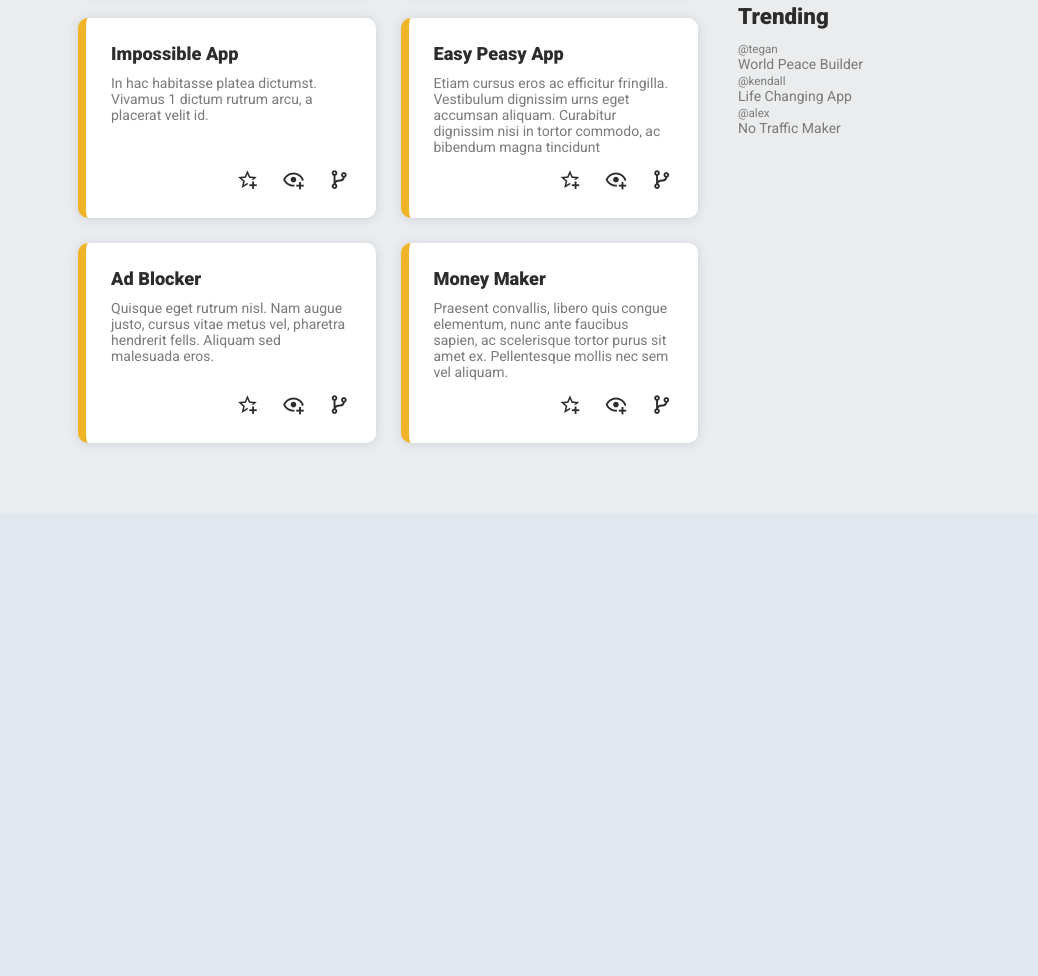
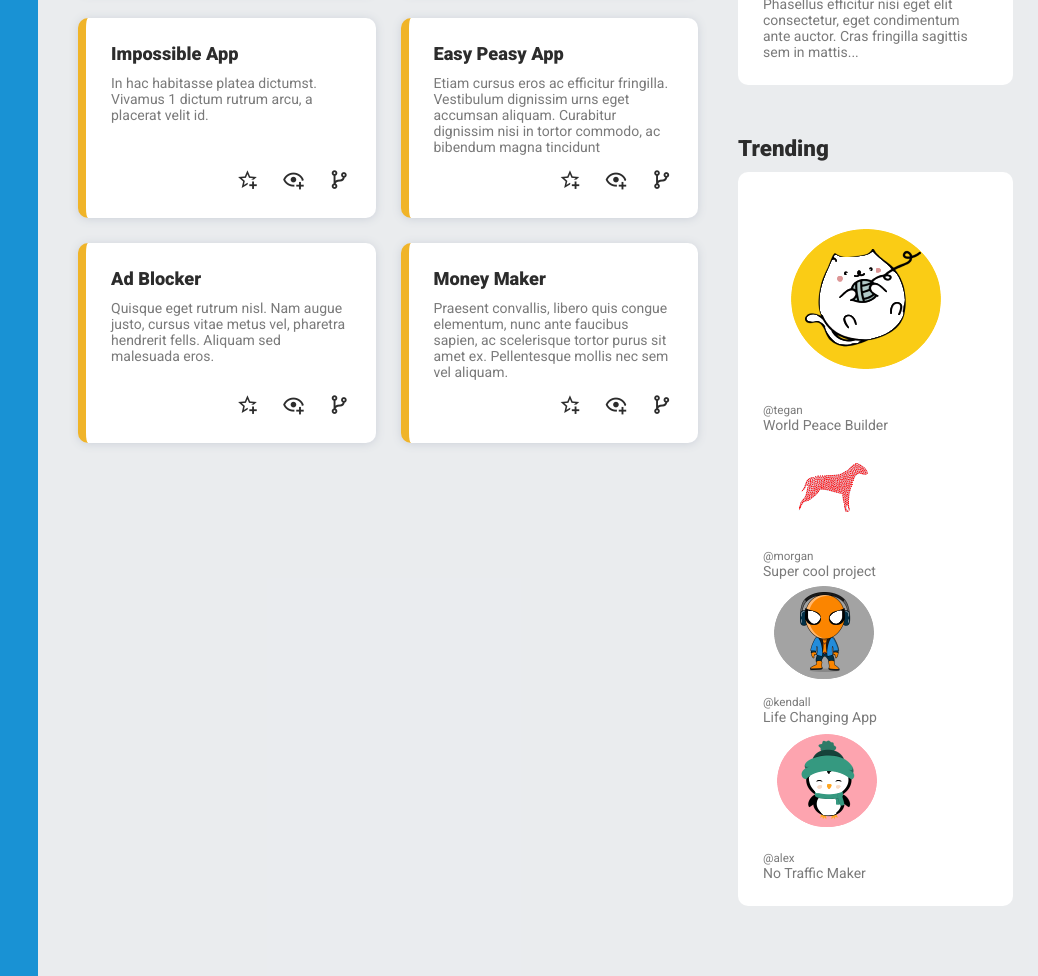
Before and after one commit to NdekoCode/dashbord-intergration, a plain HTML site: page index.html in a window 1280 px wide. Shown: the part 439-1415 px from the top of the page, without its empty margins (242-1280 px from the left). Before the commit the page ends 952 px from the top, so only its background shows below. Drawn offline with Linux system fonts and the light colour scheme.

Commit message:
style: sidebar

```diff
--- a/assets/css/app.css
+++ b/assets/css/app.css
@@ -197,6 +197,26 @@ small.title {
   margin-bottom: 70px;
 }
 
+/* DASHBOARD */
+.dashboard {
+  background-color: var(--color-blue);
+  color: var(--color-white);
+}
+.dashboard .title {
+  color: inherit;
+}
+.dashboard a {
+  color: inherit;
+  text-decoration: none;
+}
+
+.dashboard__list {
+  color: white;
+  display: flex;
+  flex-direction: column;
+  justify-content: space-around;
+}
+
 /* Projects */
 .projects {
   display: grid;
@@ -233,6 +253,16 @@ small.title {
 }
 .article .icon:last-child {
   margin-right: 0;
+}
+
+/* SIDEBAR  */
+.sidebar {
+  padding: 25px;
+  background-color: var(--color-white);
+  border-radius: 10px;
+}
+.sidebar-announce {
+  margin-bottom: 50px;
 }
 @media only screen and (min-width: 992px) {
   .container {
@@ -302,11 +332,8 @@ small.title {
   .home-main {
     grid-template-rows: minmax(160px, 195px) 1fr;
   }
+
+  .home-main-end {
+    margin-right: 25px;
+  }
 }
-
-.dashboard__list {
-  color: white;
-  display: flex;
-  flex-direction: column;
-  justify-content: space-around;
-}
--- a/index.html
+++ b/index.html
@@ -217,8 +217,8 @@
                 </main>
                 <!-- Debut Dieume MD 02  -->
                 <section class="home-main-end">
+                    <h2 class="title title-2">Announcements</h2>
                     <aside class="sidebar sidebar-announce">
-                        <h2 class="title title-2">Announcements</h2>
                         <ul class="sidebar__list">
                             <li class="sidebar__list__item">
                                 <h4 class="title title-4">Site Maintenance</h4>
@@ -238,28 +238,40 @@
                             </li>
                         </ul>
                     </aside>
-                    <aside class="sidebar">
-                        <h2 class="title title-2">Trending</h2>
+                    <h2 class="title title-2">Trending</h2>
+                    <aside class="sidebar sidebar-trending">
                         <ul>
-                            <li class="sidebar__list__item sidebar-announce">
-
-                                <img src="" alt="" class="sidebar__img">
+                            <li class="sidebar__list__item">
+                                <div class="sidebar__img">
+                                    <img src="./assets/img/img-1-new.png" alt="">
+                                </div>
                                 <div classs="sidebar-content">
                                     <small>@tegan</small>
                                     <p>World Peace Builder</p>
                                 </div>
                             </li>
-                            <li class="sidebar__list__item sidebar-announce">
-
-                                <img src="" alt="" class="sidebar__img">
+                            <li class="sidebar__list__item">
+                                <div class="sidebar__img">
+                                    <img src="./assets/img/img-2-new.png" alt="">
+                                </div>
+                                <div classs="sidebar-content">
+                                    <small>@morgan</small>
+                                    <p>Super cool project</p>
+                                </div>
+                            </li>
+                            <li class="sidebar__list__item">
+                                <div class="sidebar__img">
+                                    <img src="./assets/img/img-3-new.png" alt="">
+                                </div>
                                 <div classs="sidebar-content">
                                     <small>@kendall</small>
                                     <p>Life Changing App</p>
                                 </div>
                             </li>
-                            <li class="sidebar__list__item sidebar-announce">
-
-                                <img src="" alt="" class="sidebar__img">
+                            <li class="sidebar__list__item">
+                                <div class="sidebar__img">
+                                    <img src="./assets/img/img-4-new.png" alt="">
+                                </div>
                                 <div classs="sidebar-content">
                                     <small>@alex</small>
                                     <p>No Traffic Maker</p>
```
